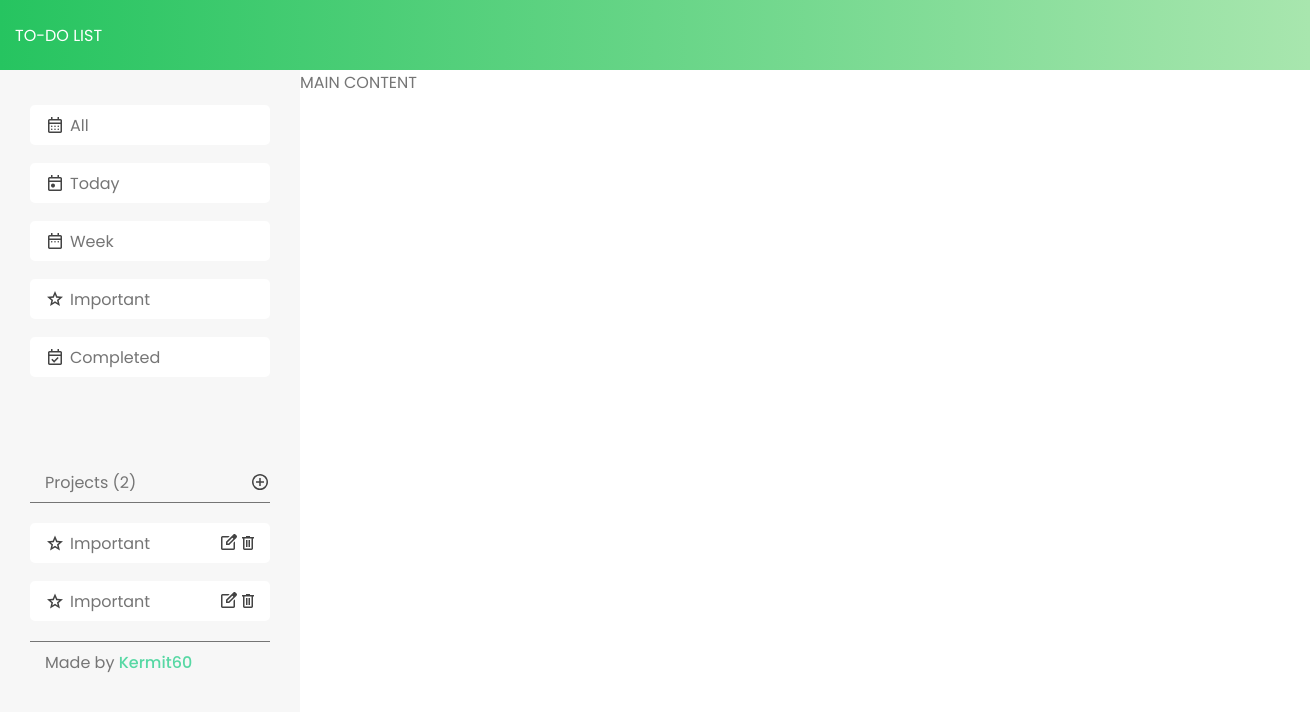
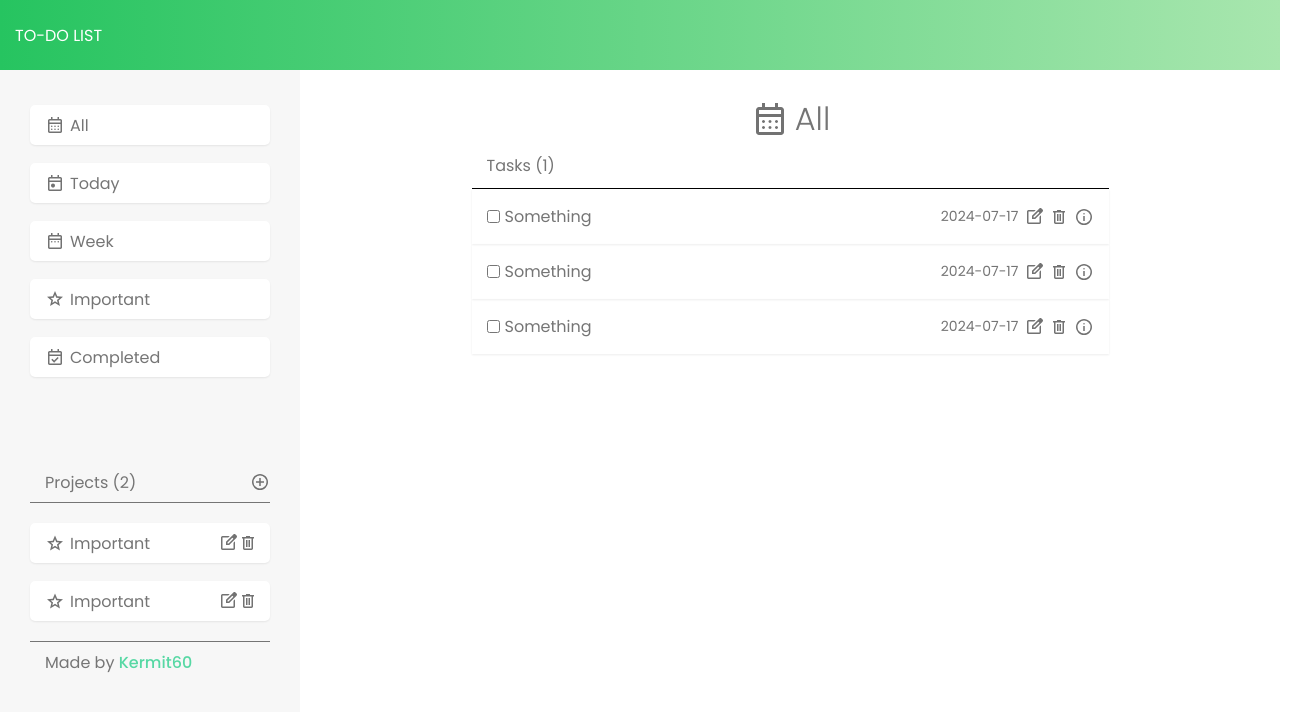
Before and after one commit to kermit60/todo-list, a website built with webpack: page src/index.html in a window 1280 px wide. Shown: the whole page, 1310 px wide, since content can reach past the window. Built offline with nearby package versions, Linux system fonts and the light colour scheme.

Commit message:
Add tasks list and items layout

```diff
--- a/src/index.html
+++ b/src/index.html
@@ -58,7 +58,6 @@
                             <p class="menu-link-title">Important</p>
                         </div>
 
-
                         <div class="project-edit">
                             <img src="./assets/edit-icon.svg" alt="project edit icon">
                             <img src="./assets/delete-icon.svg" alt="project edit icon">
@@ -74,7 +73,50 @@
             </div>
         </nav>
         <main id="main">
-            MAIN CONTENT
+            <header id="main-header">
+                <img src="./assets/all-icon.svg" alt="all calendar icon">
+                <h1>All</h1>
+            </header>
+            <div id="task-header">Tasks (1)</div>
+            <div id="task-list">
+                <div class="task-item">
+                    <div class="flex">
+                        <input type="checkbox" name="" id="">
+                        <p class="task-title">Something</p>
+                    </div>
+                    <div class="flex">
+                        <p class="date">2024-07-17</p>
+                        <img src="./assets/edit-icon.svg" alt="edit icon">
+                        <img src="./assets/delete-icon.svg" alt="">
+                        <img src="./assets/info-icon.svg" alt="">
+                    </div>
+                </div>
+                <div class="task-item">
+                    <div class="flex">
+                        <input type="checkbox" name="" id="">
+                        <p class="task-title">Something</p>
+                    </div>
+                    <div class="flex">
+                        <p class="date">2024-07-17</p>
+                        <img src="./assets/edit-icon.svg" alt="edit icon">
+                        <img src="./assets/delete-icon.svg" alt="">
+                        <img src="./assets/info-icon.svg" alt="">
+                    </div>
+                </div>
+                <div class="task-item">
+                    <div class="flex">
+                        <input type="checkbox" name="" id="">
+                        <p class="task-title">Something</p>
+                    </div>
+                    <div class="flex">
+                        <p class="date">2024-07-17</p>
+                        <img src="./assets/edit-icon.svg" alt="edit icon">
+                        <img src="./assets/delete-icon.svg" alt="">
+                        <img src="./assets/info-icon.svg" alt="">
+                    </div>
+                </div>
+
+            </div>
         </main>
     </div>
 
--- /dev/null
+++ b/src/modules/dom.js
@@ -0,0 +1,6 @@
+const dom = (() => {
+
+}
+
+
+)();
--- a/src/style.css
+++ b/src/style.css
@@ -20,7 +20,6 @@
     display: flex;
     background: linear-gradient(90deg, var(--header-color), #a8e6ae);
     align-items: center;
-    width: 100%;
     height: 60px;
     padding: 5px 15px;
     color: var(--main-opposite-font-color);
@@ -63,6 +62,7 @@
     background-color: white;
     padding-left: 15px;
     gap: 5px;
+    box-shadow: 0 1px 2px rgba(0, 0, 0, .075);
 }
 
 .project-link {
@@ -80,9 +80,8 @@
     margin-right: 12px;
 }
 
-.project-edit > img:hover {
-    width: 120%;
-    height: 120%;
+.project-edit img:hover {
+    transform: translateY(-2px);
 }
 
 #menu-projects {
@@ -124,6 +123,65 @@
     font-weight: 500;
 }
 
+.selected {
+    background-color: var(--header-color);
+    color: var(--main-opposite-font-color);
+
+}
+
+/* MAIN CONTENTS */
 #main {
+    margin: 0 auto;
     height: 1000px;
+    padding: 25px;
+    width: clamp(250px, 65%, 750px);
 }
+
+#main-header > img {
+    height: 40px;
+    width: 40px;
+}
+
+#main-header {
+    display: flex;
+    justify-content: center;
+    align-items: center;
+    gap: 5px;
+}
+
+h1 {
+    font-weight: 300;
+}
+
+#task-header {
+    border-bottom: solid black 1px;
+    padding: 10px 15px;
+}
+
+#task-list {
+    display: flex;
+    flex-direction: column;
+}
+
+.task-item {
+    display: flex;
+
+    justify-content: space-between;
+    padding: 15px;
+    box-shadow: 0 1px 2px rgba(0, 0, 0, .075);
+}
+
+.flex {
+    display: flex;
+    align-items: center;
+    gap: 5px;
+}
+
+.date {
+    font-size: 14px;
+}
+
+/* making the icons less dark */
+img {
+    filter: opacity(75%);
+}
```
Also changed, not shown: src/assets/info-icon.svg (added).
